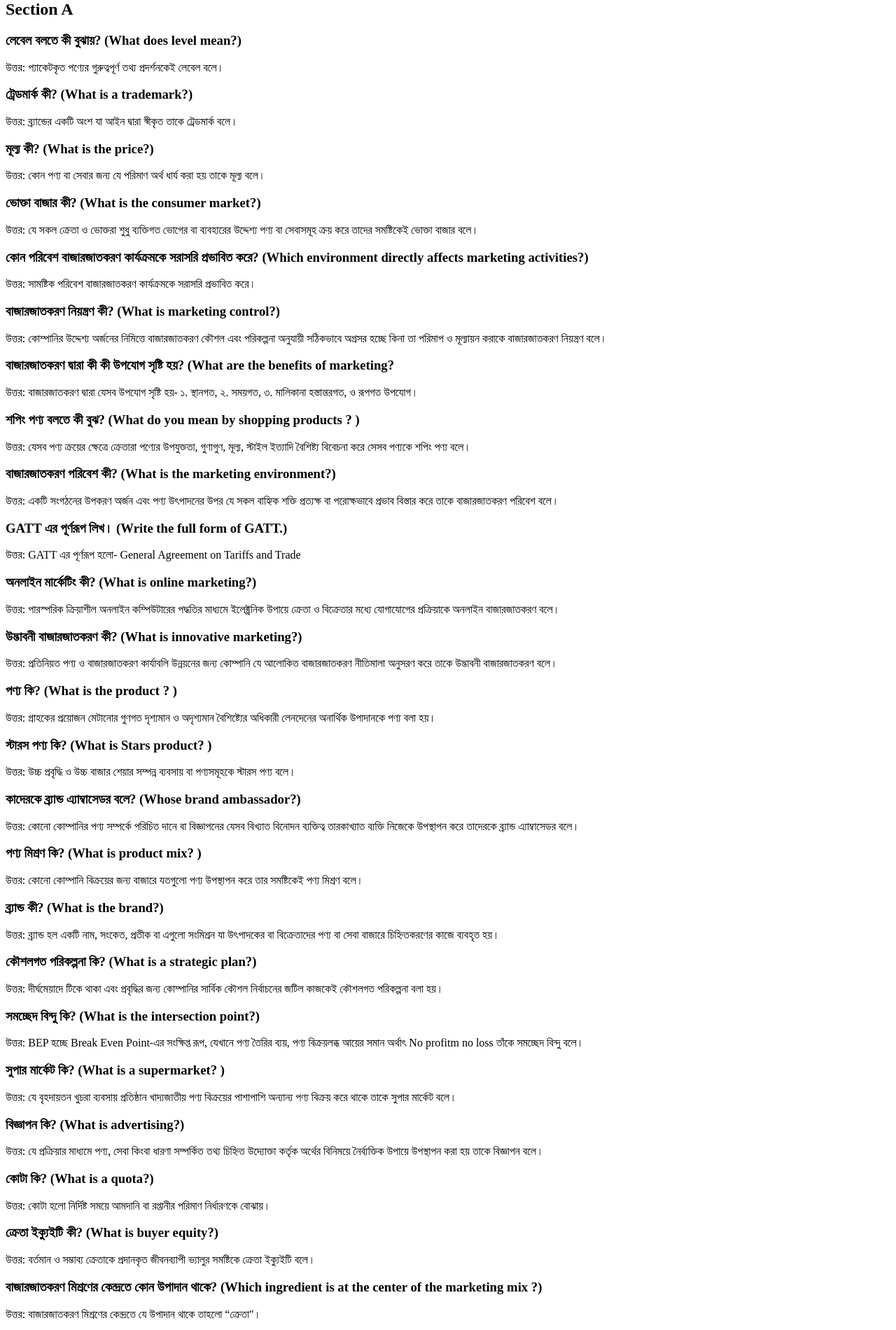
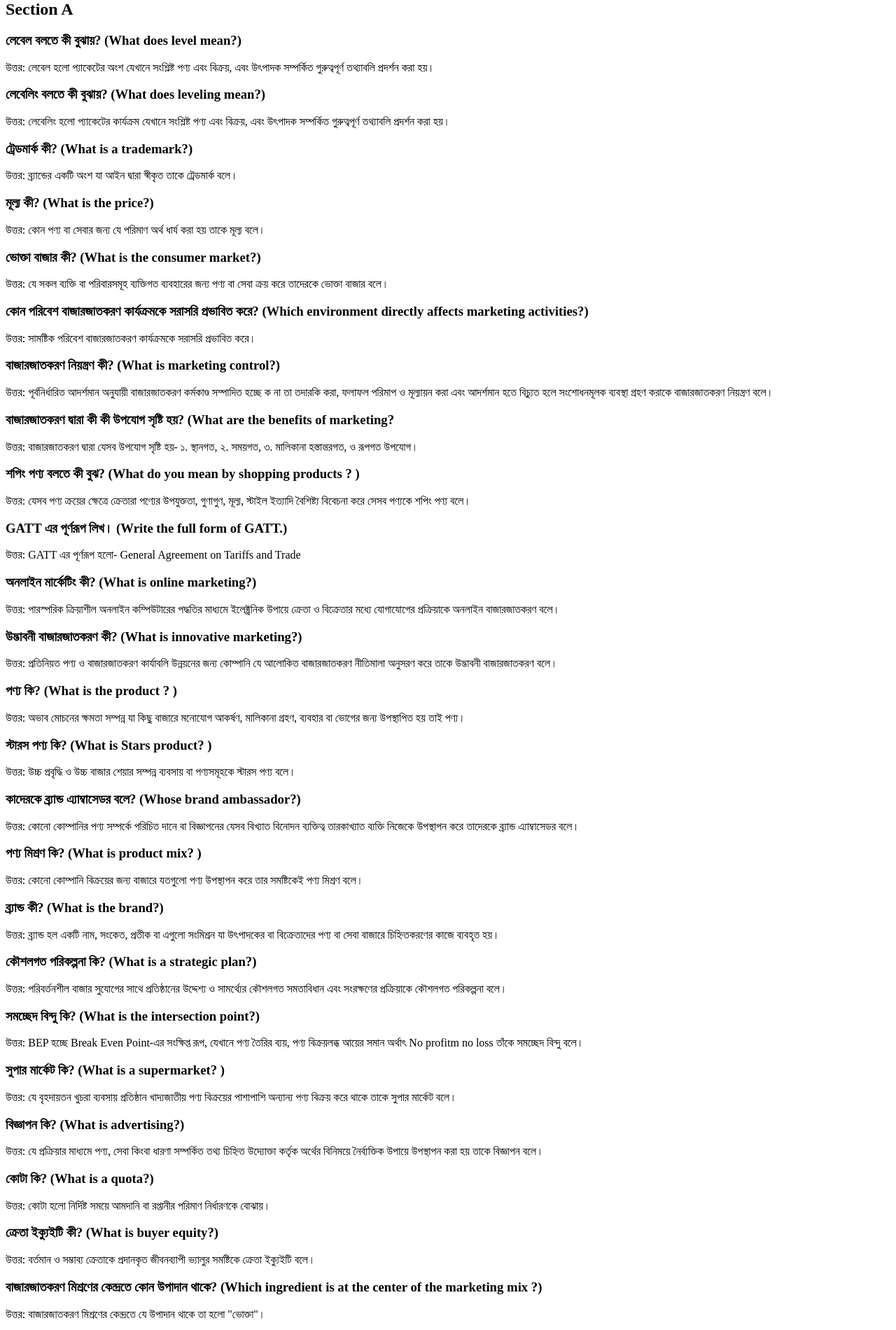
Before and after one commit to itsmacr8/itsmac-notes, a Python web app: template src/templates/first_year/principles_of_marketing.html in a window 1280 px wide. Shown: the part 20-1920 px from the top of the page at 70% size. Run offline with Jinja, Linux system fonts and the light colour scheme; the template is opened without the code that fills it, so the values that code supplies are empty.

Commit message:
Update section A question of Principles of Marketing subject.

```diff
--- a/src/templates/first_year/principles_of_marketing.html
+++ b/src/templates/first_year/principles_of_marketing.html
@@ -19,23 +19,23 @@
         <section id="section-a" class="section-a">
             <h2 class="question-section">Section A</h2>
             <h3>লেবেল বলতে কী বুঝায়? (What does level mean?)</h3>
-            <p>উত্তর: প্যাকেটকৃত পণ্যের গুরুত্বপূর্ণ তথ্য প্রদর্শনকেই লেবেল বলে।</p>
+            <p>উত্তর: লেবেল হলো প্যাকেটের অংশ যেখানে সংশ্লিষ্ট পণ্য এবং বিক্রয়, এবং উৎপাদক সম্পর্কিত গুরুত্বপূর্ণ তথ্যাবলি প্রদর্শন করা হয়।</p>
+            <h3>লেবেলিং বলতে কী বুঝায়? (What does leveling mean?)</h3>
+            <p>উত্তর: লেবেলিং হলো প্যাকেটের কার্যক্রম যেখানে সংশ্লিষ্ট পণ্য এবং বিক্রয়, এবং উৎপাদক সম্পর্কিত গুরুত্বপূর্ণ তথ্যাবলি প্রদর্শন করা হয়।</p>
             <h3>ট্রেডমার্ক কী? (What is a trademark?)</h3>
             <p>উত্তর: ব্র্যান্ডের একটি অংশ যা আইন দ্বারা স্বীকৃত তাকে ট্রেডমার্ক বলে।</p>
             <h3>মূল্য কী? (What is the price?)</h3>
             <p>উত্তর: কোন পণ্য বা সেবার জন্য যে পরিমাণ অর্থ ধার্য করা হয় তাকে মূল্য বলে।</p>
             <h3>ভোক্তা বাজার কী? (What is the consumer market?)</h3>
-            <p>উত্তর: যে সকল ক্রেতা ও ভোক্তরা শুধু ব্যক্তিগত ভোগের বা ব্যবহারের উদ্দেশ্য পণ্য বা সেবাসমূহ ক্রয় করে তাদের সমষ্টিকেই ভোক্তা বাজার বলে।</p>
+            <p>উত্তর: যে সকল ব্যক্তি বা পরিবারসমূহ ব্যক্তিগত ব্যবহারের জন্য পণ্য বা সেবা ক্রয় করে তাদেরকে ভোক্তা বাজার বলে।</p>
             <h3>কোন পরিবেশ বাজারজাতকরণ কার্যক্রমকে সরাসরি প্রভাবিত করে? (Which environment directly affects marketing activities?)</h3>
             <p>উত্তর: সামষ্টিক পরিবেশ বাজারজাতকরণ কার্যক্রমকে সরাসরি প্রভাবিত করে।</p>
             <h3>বাজারজাতকরণ নিয়ন্ত্রণ কী? (What is marketing control?)</h3>
-            <p>উত্তর: কোম্পানির উদ্দেশ্য অর্জনের নিমিত্তে বাজারজাতকরণ কৌশল এবং পরিকল্পনা অনুযায়ী সঠিকভাবে অগ্রসর হচ্ছে কিনা তা পরিমাপ ও মূল্যায়ন করাকে বাজারজাতকরণ নিয়ন্ত্রণ বলে।</p>
+            <p>উত্তর: পূর্বনির্ধারিত আদর্শমান অনুযায়ী বাজারজাতকরণ কর্মকাণ্ড সম্পাদিত হচ্ছে ক না তা তদারকি করা, ফলাফল পরিমাপ ও মূল্যায়ন করা এবং আদর্শমান হতে বিচ্যুত হলে সংশোধনমূলক ব্যবস্থা গ্রহণ করাকে বাজারজাতকরণ নিয়ন্ত্রণ বলে।</p>
             <h3>বাজারজাতকরণ দ্বারা কী কী উপযোগ সৃষ্টি হয়? (What are the benefits of marketing?</h3>
             <p>উত্তর: বাজারজাতকরণ দ্বারা যেসব উপযোগ সৃষ্টি হয়- ১. স্থানগত, ২. সময়গত, ৩. মালিকানা হস্তান্তরগত, ও রূপগত উপযোগ।</p>
             <h3>শপিং পণ্য বলতে কী বুঝ? (What do you mean by shopping products ? )</h3>
             <p>উত্তর: যেসব পণ্য ক্রয়ের ক্ষেত্রে ক্রেতারা পণ্যের উপযুক্ততা, গুণাগুণ, মূল্য, স্টাইল ইত্যাদি বৈশিষ্ট্য বিবেচনা করে সেসব পণ্যকে শপিং পণ্য বলে।</p>
-            <h3>বাজারজাতকরণ পরিবেশ কী? (What is the marketing environment?)</h3>
-            <p>উত্তর: একটি সংগঠনের উপকরণ অর্জন এবং পণ্য উৎপাদনের উপর যে সকল বাহ্যিক শক্তি প্রত্যক্ষ বা পরোক্ষভাবে প্রভাব বিস্তার করে তাকে বাজারজাতকরণ পরিবেশ বলে।</p>
             <h3>GATT এর পূর্ণরূপ লিখ। (Write the full form of GATT.)</h3>
             <p>উত্তর: GATT এর পূর্ণরূপ হলো- General Agreement on Tariffs and Trade</p>
             <h3>অনলাইন মার্কেটিং কী? (What is online marketing?)</h3>
@@ -43,7 +43,7 @@
             <h3>উদ্ভাবনী বাজারজাতকরণ কী? (What is innovative marketing?)</h3>
             <p>উত্তর: প্রতিনিয়ত পণ্য ও বাজারজাতকরণ কার্যাবলি উন্নয়নের জন্য কোম্পানি যে আলোকিত বাজারজাতকরণ নীতিমালা অনুসরণ করে তাকে উদ্ভাবনী বাজারজাতকরণ বলে।</p>
             <h3>পণ্য কি? (What is the product ? )</h3>
-            <p>উত্তর: গ্রাহকের প্রয়োজন মেটানোর গুণগত দৃশ্যমান ও অদৃশ্যমান বৈশিষ্ট্যের অধিকারী লেনদেনের অনার্থিক উপাদানকে পণ্য বলা হয়।</p>
+            <p>উত্তর: অভাব মোচনের ক্ষমতা সম্পন্ন যা কিছু বাজারে মনোযোগ আকর্ষণ, মালিকানা গ্রহণ, ব্যবহার বা ভোগের জন্য উপস্থাপিত হয় তাই পণ্য।</p>
             <h3>স্টারস পণ্য কি? (What is Stars product? )</h3>
             <p>উত্তর: উচ্চ প্রবৃদ্ধি ও উচ্চ বাজার শেয়ার সম্পন্ন ব্যবসায় বা পণ্যসমূহকে স্টারস পণ্য বলে।</p>
             <h3>কাদেরকে ব্র্যান্ড এ্যাম্বাসেডর বলে? (Whose brand ambassador?)</h3>
@@ -53,7 +53,7 @@
             <h3>ব্র্যান্ড কী? (What is the brand?)</h3>
             <p>উত্তর: ব্র্যান্ড হল একটি নাম, সংকেত, প্রতীক বা এগুলো সংমিশ্রন যা উৎপাদকের বা বিক্রেতাদের পণ্য বা সেবা বাজারে চিহ্নিতকরণের কাজে ব্যবহৃত হয়।</p>
             <h3>কৌশলগত পরিকল্পনা কি? (What is a strategic plan?)</h3>
-            <p>উত্তর: দীর্ঘমেয়াদে টিকে থাকা এবং প্রবৃদ্ধির জন্য কোম্পানির সার্বিক কৌশল নির্বাচনের জটিল কাজকেই কৌশলগত পরিকল্পনা বলা হয়।</p>
+            <p>উত্তর: পরিবর্তনশীল বাজার সুযোগের সাথে প্রতিষ্ঠানের উদ্দেশ্য ও সামর্থ্যের কৌশলগত সমতাবিধান এবং সংরক্ষণের প্রক্রিয়াকে কৌশলগত পরিকল্পনা বলে।</p>
             <h3>সমচ্ছেদ বিন্দু কি? (What is the intersection point?)</h3>
             <p>উত্তর: BEP হচ্ছে Break Even Point-এর সংক্ষিপ্ত রূপ, যেখানে পণ্য তৈরির ব্যয়, পণ্য বিক্রয়লব্ধ আয়ের সমান অর্থাৎ No profitm no loss তাঁকে সমচ্ছেদ বিন্দু বলে।</p>
             <h3>সুপার মার্কেট কি? (What is a supermarket? )</h3>
@@ -65,25 +65,17 @@
             <h3>ক্রেতা ইক্যুইটি কী? (What is buyer equity?)</h3>
             <p>উত্তর: বর্তমান ও সম্ভাব্য ক্রেতাকে প্রদানকৃত জীবনব্যাপী ভ্যালুর সমষ্টিকে ক্রেতা ইক্যুইটি বলে। </p>
             <h3>বাজারজাতকরণ মিশ্রণের কেন্দ্রতে কোন উপাদান থাকে? (Which ingredient is at the center of the marketing mix ?)</h3>
-            <p>উত্তর: বাজারজাতকরণ মিশ্রণের কেন্দ্রতে যে উপাদান থাকে তাহলো “ক্রেতা"।</p>
-            <h3>অনলাইন মার্কেটিং কী? (What is online marketing?)</h3>
-            <p>উত্তর: পারস্পরিক ক্রিয়াশীল অনলাইন কম্পিউটারের পদ্ধতির মাধ্যমে ইলেক্ট্রনিক উপায়ে ক্রেতা ও বিক্রেতার মধ্যে যোগাযোগের প্রক্রিয়াকে অনলাইন বাজারজাতকরণ বলে।</p>
-            <h3>টেকসই বাজারজাতকরণ বলতে কী বুঝায়? (What does sustainable marketing mean?)</h3>
-            <p>উত্তর: বর্তমান ভোক্তাদের সন্তুষ্টি বিধানের পাশাপাশি ভবিষ্যৎ প্রজন্মের প্রয়োজন মেটানোর সক্ষমতা অর্জন করা এবং প্রতিষ্ঠানকে তার উপযোগী করে গড়ে তোলাকে টেকসই বা অস্তিত্বরক্ষামূলক বাজারজাতকরণ বলে।</p>
+            <p>উত্তর: বাজারজাতকরণ মিশ্রণের কেন্দ্রতে যে উপাদান থাকে তা হলো "ভোক্তা"।</p>
             <h3>পণ্য লাইন কী? (What is the product line?)</h3>
             <p>উত্তর: কোনো প্রতিষ্ঠান পরস্পর সম্পর্কযুক্ত যেসব পণ্য বাজারে ছাড়ে সেসব পণ্যকে সামগ্রিকভাবে বা সেই বিশেষ রেখাকেই বাজারজাতকরণের ভাষায় পণ্য সারি বা পণ্য রেখা বলে।</p>
             <h3>অযাচিত পণ্য কী? (What is an unwanted product?)</h3>
             <p>উত্তর: ভোগ্যপণ্য যা সম্পর্কে ভোক্তারা জানে না অথবা জানলেও সাধারণত তারা ক্রয়ের কথা চিন্তা করে না তাকে অযাচিত পণ্য বলে।</p>
-            <h3>বাজারজাতকরণে “ভ্যালু" বলতে কি বুঝায়? (What does 'value' mean in marketing?)</h3>
-            <p>উত্তর: কোনো পণ্য ভোগ বা ব্যবহারের মাধ্যমে যে সুবিধা পাওয়া যায় এবং তার বিনিময়ে যে অর্থ ব্যয় হয়, এ দুয়ের পার্থক্যকে ভ্যালু বলা হয়।</p>
             <h3>পণ্য ও সেবার স্তর কয়টি? (What are the levels of products and services ?)</h3>
             <p>উত্তর: পণ্যের স্তর তিনটি। যথা— (ক) মূল্য পণ্য; (খ) প্রকৃত পণ্য এবং (গ) বর্ধিত পণ্য ও সেবার স্তর দুইটি। যথা (ক) মুনাফা অর্জনকারী প্রতিষ্ঠানের সেবা ও (খ) অ-ব্যবসায়ী প্রতিষ্ঠানের সেবা।</p>
             <h3>4 "পি" দ্বারা কি বুঝায়? (What is meant by 4P?)</h3>
             <p>উত্তর: 4P হচ্ছে বাজারজাতকরণের একটি উপাদান, যেগুলো ক্রেতাদের অভাব পূরণ ও সন্তুষ্টি বিধানের সহায়ক হয়।</p>
             <h3>আন্তর্জাতিক বাজারজাতকরণ কী? (What is international marketing? )</h3>
             <p>উত্তর: সমগ্র বিশ্বকে একই বাজার বা একক বাজার হিসেবে বিবেচনা করে বাজারজাতকরণ কার্যক্রম পরিচালনা করাকে বিশ্বব্যাপী বা আন্তর্জাতিক বাজারজাতকরণ বলে।</p>
-            <h3>প্রণালির দ্বন্দ্ব কী? (What is method conflict?)</h3>
-            <p>উত্তর: প্রণালির সদস্যরা যদি প্রকৃত উদ্দেশ্যার্জন থেকে চ্যুত হয়ে পরস্পরের স্বার্থ সংশ্লিষ্ট বিষয়ে প্রকাশে বা অপ্রকাশ্যে বাধা হয়ে দাঁড়ায় অথবা তাদের মধ্যে নৈরাজ্য বা হতাশার সৃষ্টি করে তাহলে উক্ত হতাশা বা নৈরাজ্যকর অবস্থাকে প্রণালির দ্বন্দ্ব বলে।</p>
             <h3>বাজারজাতকরণ কী? (What is marketing?)</h3>
             <p>উত্তর: সর্বোচ্চ ভ্যালু সৃষ্টি ও প্রদানের মাধ্যমে লাভজ্জনক উপায়ে ক্রেতাদের সন্তুষ্টিবিধান, শক্তিশালী ক্রেতা সম্পর্ক সৃষ্টি ও বজায় রাখার প্রক্রিয়াকে বাজারজাতকরণ বলে।</p>
             <h3>ভোক্তা আচরণ কি? (What is consumer behavior?)</h3>
@@ -116,7 +108,7 @@
             <h3>প্রণালি দ্বন্দ্ব কি? (What is channel conflict?)</h3>
             <p>উত্তর: বণ্টন প্রণালির অন্তর্ভুক্ত সদস্যদের মধ্যে পারস্পরিক স্বার্থ সংশ্লিষ্ট বিষয়ে মতানৈক্য বা দৃষ্টিভঙ্গিতে পার্থক্য দেখা দিলে তাকে প্রণালির দ্বন্দ্ব বলে।</p>
             <h3>IMC এর পূর্ণ প্রকাশ কি? (What is IMC?)</h3>
-            <p></p>
+            <p>উত্তর: Integrated Marketing Communication</p>
             <h3>ভোগ্য পণ্য কি? (What is consumer product ? )</h3>
             <p>উত্তর: চূড়ান্ত ভোক্তা ব্যক্তিগত ভোগের জন্য যেসব পণ্য ক্রয় করে তাকেই ভোগ্য পণ্য বলে।</p>
             <h3>ভ্যালু কী? (What is value?)</h3>
@@ -127,13 +119,13 @@
             <h3>ই-বাজারজাতকরণ কি? (What is e-marketing Communication?)</h3>
             <p>উত্তর: ই-বাজারজাতকরণ হলো ইন্টারনেটের মাধ্যমে বাজারজাতকরণ নীতিমালা ও কৌশলের প্রয়োগ। বৈদ্যুতিক মাধ্যম ব্যবহারের মাধ্যমে বাজারজাতকরণ নীতিমালা ও কৌশলের প্রয়োগ করা।</p>
             <h3>ফ্যাশন কী? (What is fashion?)</h3>
-            <p>উত্তর: যে সকল শপিং পণ্য ক্রেতারা শখের বশবর্তী হয়ে অথবা চলমান প্রথার সাথে সমন্বয় সাধন করার করে, সে সকল পণ্যকে ফ্যাশন পণ্য বলে।</p>
+            <p>উত্তর: ফ্যাশন হলো একটি নির্দিষ্ট সময়ে প্রচলিত জনপ্রিয় স্টাইল। বর্তমানে যে স্টাইলটি ভোক্তাদের কাছে জনপ্রিয়তা পায় এবং সমাদৃত হয় তাকেই ফ্যাশন বলে।</p>
             <h3>ক্রেতা প্রেষণা বলতে কী বুঝ? (What do you mean by customer motivation?)</h3>
             <p>উত্তর: যেকোনো প্রয়োজনে যখন কোনো ক্রেতা বা ব্যক্তিকে সন্তুষ্টি সন্ধানে উদ্দিপিত করে তখন তাকে ক্রেতা প্রেষণা বলে।</p>
             <h3>AIDA এর পূর্ণরূপ লিখ। (Write down the full form of AIDA.)</h3>
-            <p></p>
+            <p>উত্তর: Attention, Interest, Desire, and Action</p>
             <h3>সরতোলা মূল্যনীতি কী? (What is skimming pricing strategy?)</h3>
-            <p></p>
+            <p>উত্তর: বাজার সরতোলা মূল্য নির্ধারণ হচ্ছে এমন একটি কৌশল যেখানে বাজার হতে স্বল্প সময়ে অধিক মুনাফা অর্জনের আশায় নতুন পণ্যের প্রাথমিক পর্যায়ে উচ্চ মূল্য ধার্য করা হয়।</p>
             <h3>ব্র্যান্ড ইক্যুইটি কী? (What is brand equity?)</h3>
             <p>উত্তর: ব্র্যান্ড ইক্যুইটি হচ্ছে ব্র্যান্ডের ভাবমূর্তি বা সুনাম যা ব্র্যান্ডকে প্রতিযোগিতামূলক সুবিধা প্রদান করে যার ফলে ব্র্যান্ড উচ্চ মূল্যে বিক্রয় করা যায়।</p>
             <h3>গ্লোবাল ফার্ম কী? (What is global firm?)</h3>
```
